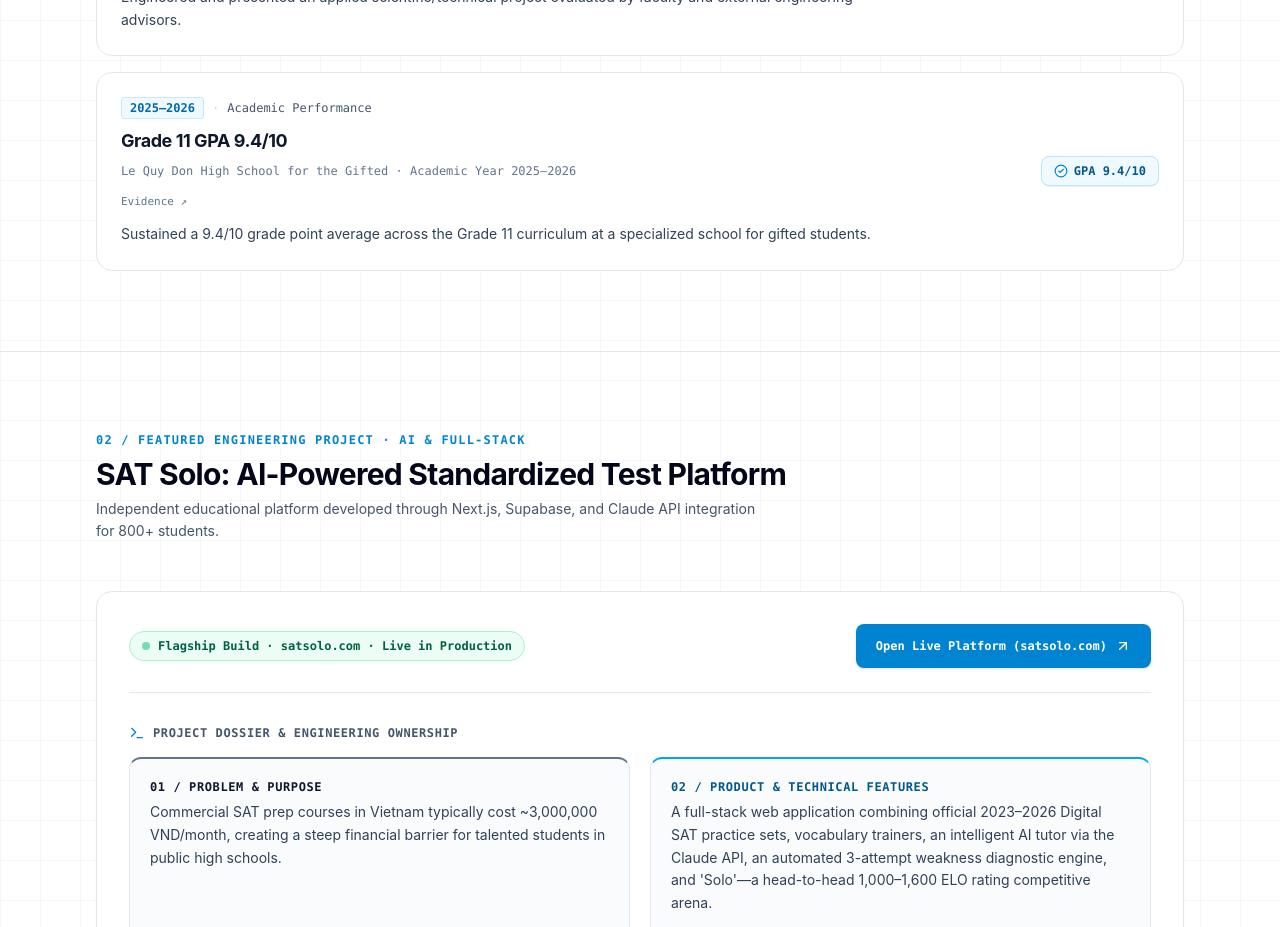
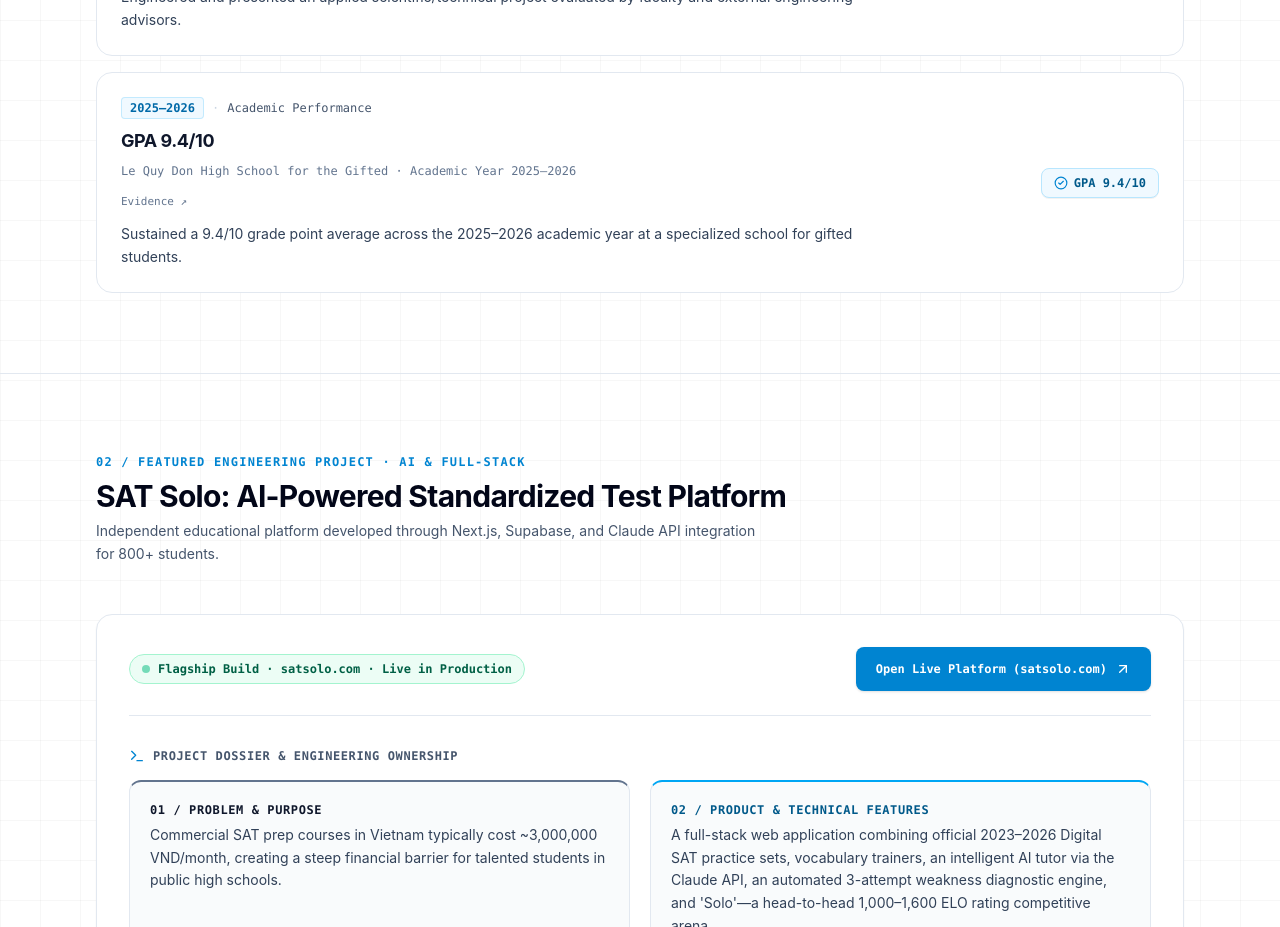
Before and after one commit to bach1310/cs-portfolio-, a Next.js app: page / in a window 1280 px wide. Shown: the part 1980-2907 px from the top of the page. Built offline with nearby package versions, Linux system fonts and the light colour scheme.

Commit message:
chore(honors): drop Grade 11 wording from GPA entry

```diff
--- a/src/data/portfolioData.ts
+++ b/src/data/portfolioData.ts
@@ -147,10 +147,10 @@ export const portfolioData = {
       id: "gpa-grade-11",
       year: "2025–2026",
       scope: "Academic Performance",
-      title: "Grade 11 GPA 9.4/10",
+      title: "GPA 9.4/10",
       subtitle: "Le Quy Don High School for the Gifted · Academic Year 2025–2026",
       organization: "Le Quy Don High School for the Gifted",
-      description: "Sustained a 9.4/10 grade point average across the Grade 11 curriculum at a specialized school for gifted students.",
+      description: "Sustained a 9.4/10 grade point average across the 2025–2026 academic year at a specialized school for gifted students.",
       tag: "GPA 9.4/10",
       evidence: "/evidence/gpa-grade-11.jpg",
     },
```
